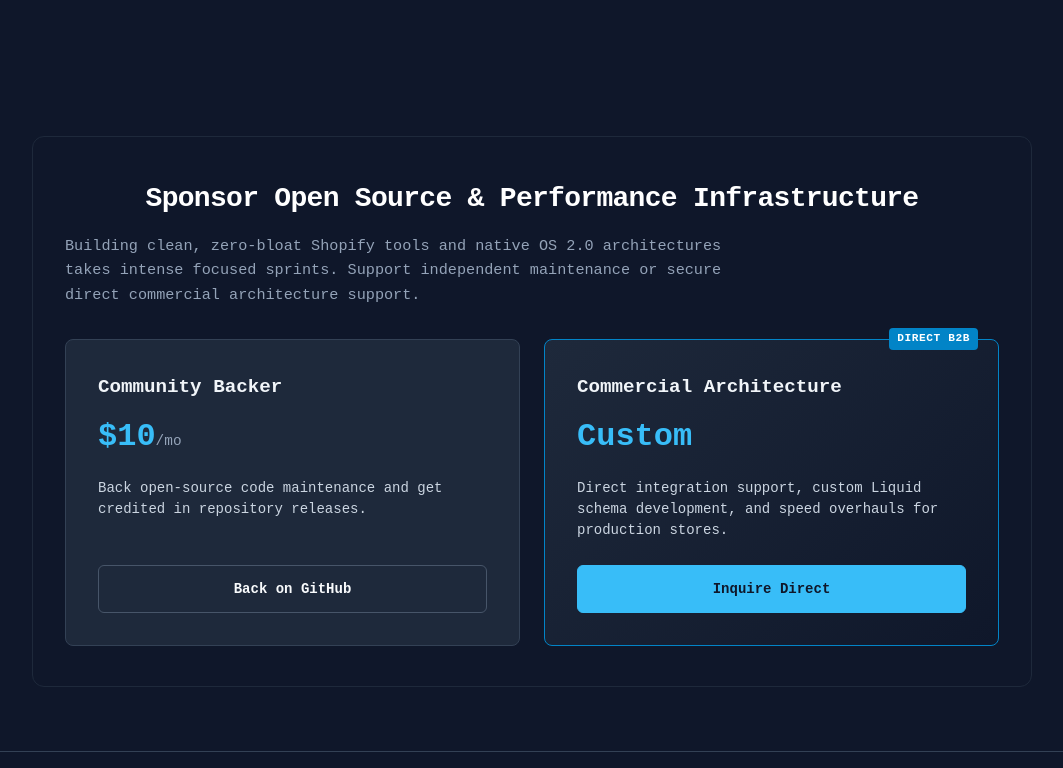
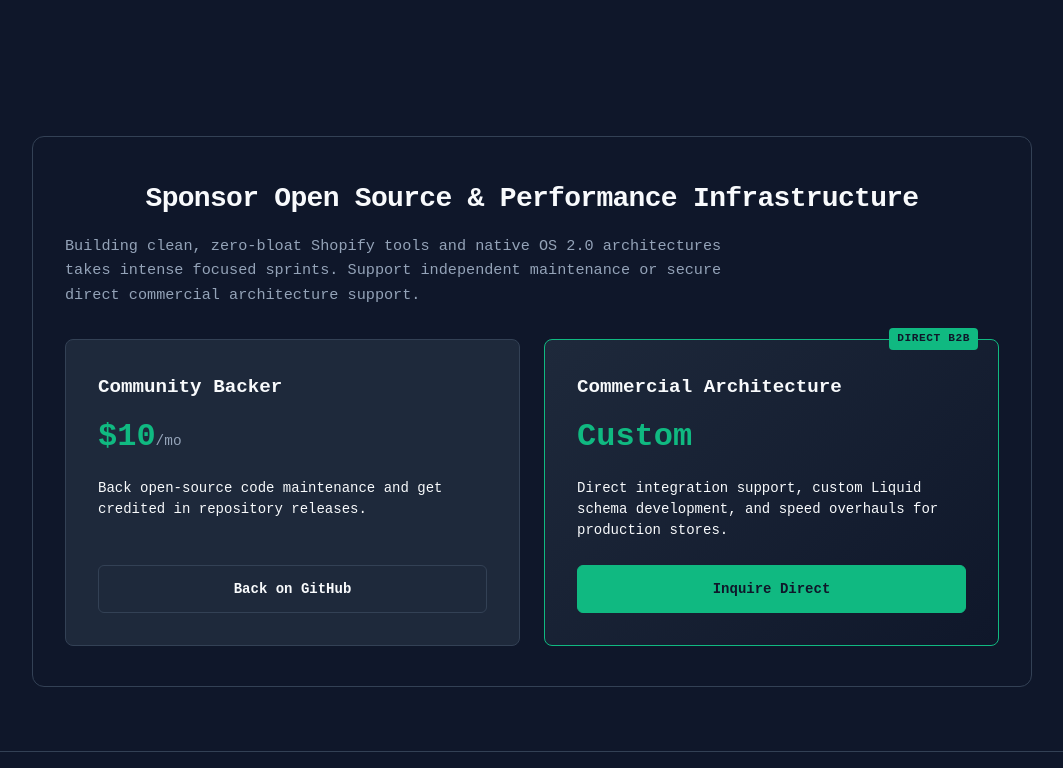
Before and after one commit to Forhad05/Portfolio, a plain HTML site: page index.html in a window 1280 px wide. Shown: the part 3700-4468 px from the top of the page, without its empty margins (108-1171 px from the left). Drawn offline with Linux system fonts and the light colour scheme.

Commit message:
chore: clearup styles css variables

```diff
--- a/style.css
+++ b/style.css
@@ -7,6 +7,7 @@
   --accent-color: #10b981;
   --accent-hover: #059669;
   --border-color: #334155;
+  --btn-color: #0f172a;
   --font-family: -apple-system, BlinkMacSystemFont, "Segoe UI", Roboto, Oxygen, Ubuntu, Cantarell, sans-serif;
 }
 
@@ -35,6 +36,7 @@ header {
   position: sticky;
   top: 0;
   background-color: rgba(15, 23, 42, 0.9);
+  -webkit-backdrop-filter: blur(8px);
   backdrop-filter: blur(8px);
   z-index: 100;
 }
@@ -252,13 +254,15 @@ h2 {
 }
 
 /* Grid Layouts */
-.skills-grid, .services-grid {
+.skills-grid,
+.services-grid {
   display: grid;
   grid-template-columns: repeat(auto-fit, minmax(260px, 1fr));
   gap: 24px;
 }
 
-.skill-card, .service-card {
+.skill-card,
+.service-card {
   background-color: var(--card-bg);
   padding: 28px;
   border-radius: 8px;
@@ -269,7 +273,8 @@ h2 {
   transition: transform 0.2s ease, border-color 0.2s ease;
 }
 
-.skill-card:hover, .service-card:hover {
+.skill-card:hover,
+.service-card:hover {
   border-color: var(--accent-color);
   transform: translateY(-2px);
 }
@@ -294,13 +299,15 @@ h2 {
   margin-bottom: 15px;
 }
 
-.skill-card h3, .service-card h3 {
+.skill-card h3,
+.service-card h3 {
   font-size: 1.25rem;
   margin-bottom: 10px;
   color: var(--text-main);
 }
 
-.skill-card p, .service-card p {
+.skill-card p,
+.service-card p {
   color: var(--text-muted);
   font-size: 0.95rem;
   line-height: 1.6;
@@ -502,9 +509,9 @@ footer {
   max-width: 1000px;
   margin: 4rem auto;
   padding: 2.5rem 2rem;
-    background: #0f172a;
-    color: #f8fafc;
-    border: 1px solid #1e293b;
+  background: var(--bg-color);
+  color: var(--text-main);
+  border: 1px solid var(--border-color);
   border-radius: 12px;
   font-family: 'Fira Code', monospace, -apple-system, sans-serif;
 }
@@ -513,12 +520,12 @@ footer {
   font-size: 1.75rem;
   font-weight: 700;
   margin-bottom: 0.75rem;
-    color: #ffffff;
+  color: var(--text-main);
   letter-spacing: -0.025em;
 }
 
-#sponsorship > p {
-    color: #94a3b8;
+#sponsorship>p {
+  color: var(--text-muted);
   font-size: 0.95rem;
   line-height: 1.6;
   margin-bottom: 2rem;
@@ -532,8 +539,8 @@ footer {
 }
 
 .sponsor-card {
-    background: #1e293b;
-    border: 1px solid #334155;
+  background: var(--card-bg);
+  border: 1px solid var(--border-color);
   border-radius: 8px;
   padding: 2rem;
   display: flex;
@@ -543,13 +550,13 @@ footer {
 }
 
 .sponsor-card:hover {
-    border-color: #38bdf8;
+  border-color: var(--accent-color);
   transform: translateY(-2px);
 }
 
 .sponsor-card.featured {
-    border-color: #0284c7;
-    background: linear-gradient(135deg, #1e293b 0%, #0f172a 100%);
+  border-color: var(--accent-color);
+  background: linear-gradient(135deg, var(--card-bg) 0%, var(--bg-color) 100%);
   position: relative;
 }
 
@@ -558,8 +565,8 @@ footer {
   position: absolute;
   top: -12px;
   right: 20px;
-    background: #0284c7;
-    color: #ffffff;
+  background: var(--accent-color);
+  color: var(--btn-color);
   font-size: 0.7rem;
   font-weight: 700;
   text-transform: uppercase;
@@ -572,24 +579,24 @@ footer {
   font-size: 1.2rem;
   font-weight: 600;
   margin-bottom: 0.5rem;
-    color: #f1f5f9;
+  color: var(--text-main);
 }
 
 .sponsor-card .price {
   font-size: 2rem;
   font-weight: 700;
-    color: #38bdf8;
+  color: var(--accent-color);
   margin-bottom: 1rem;
 }
 
 .sponsor-card .price span {
   font-size: 0.9rem;
   font-weight: 400;
-    color: #94a3b8;
+  color: var(--text-muted);
 }
 
 .sponsor-card p:not(.price) {
-    color: #cbd5e1;
+  color: var(--text-main);
   font-size: 0.875rem;
   line-height: 1.5;
   margin-bottom: 1.5rem;
@@ -610,22 +617,22 @@ footer {
 
 .btn-outline {
   background: transparent;
-    border: 1px solid #475569;
-    color: #f8fafc;
+  border: 1px solid var(--border-color);
+  color: var(--text-main);
 }
 
 .btn-outline:hover {
-    background: #334155;
-    border-color: #64748b;
+  background: var(--bg-color);
+  border-color: var(--card-bg);
 }
 
 .btn-solid {
-    background: #38bdf8;
-    color: #0f172a;
-    border: 1px solid #38bdf8;
+  background: var(--accent-color);
+  color: var(--btn-color);
+  border: 1px solid var(--accent-color);
 }
 
 .btn-solid:hover {
-    background: #0ea5e9;
-    border-color: #0ea5e9;
+  background: var(--accent-hover);
+  border-color: var(--accent-hover);
 }
```
Lines whose indentation alone changed are shown as unchanged.
